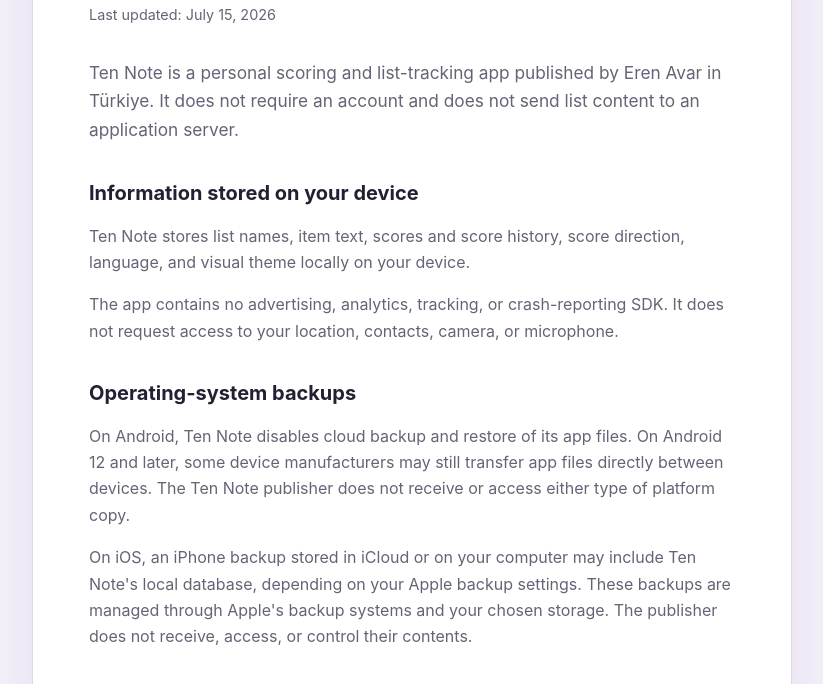
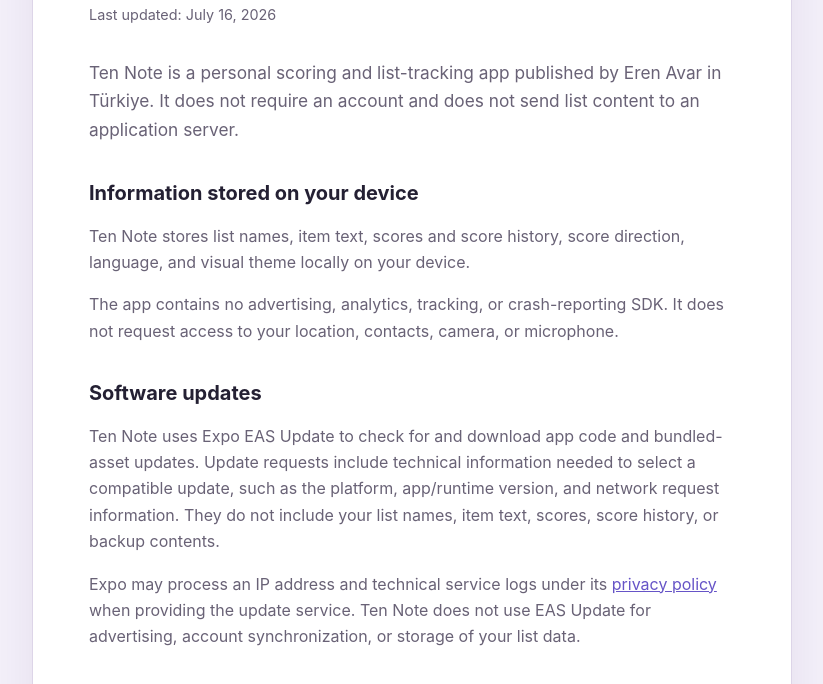
Before and after one commit to erenavar/ten-note-pages, a plain HTML site: page privacy/index.html in a window 1280 px wide. Shown: the part 250-934 px from the top of the page, without its empty margins (228-1051 px from the left). Drawn offline with Linux system fonts and the light colour scheme.

Commit message:
Update privacy policy for EAS Update

```diff
--- a/privacy/index.html
+++ b/privacy/index.html
@@ -18,13 +18,17 @@
   <main>
     <p class="eyebrow">Ten Note</p>
     <h1>Privacy Policy</h1>
-    <p class="meta">Last updated: July 15, 2026</p>
+    <p class="meta">Last updated: July 16, 2026</p>
 
     <p class="lede">Ten Note is a personal scoring and list-tracking app published by Eren Avar in Türkiye. It does not require an account and does not send list content to an application server.</p>
 
     <h2>Information stored on your device</h2>
     <p>Ten Note stores list names, item text, scores and score history, score direction, language, and visual theme locally on your device.</p>
     <p>The app contains no advertising, analytics, tracking, or crash-reporting SDK. It does not request access to your location, contacts, camera, or microphone.</p>
+
+    <h2>Software updates</h2>
+    <p>Ten Note uses Expo EAS Update to check for and download app code and bundled-asset updates. Update requests include technical information needed to select a compatible update, such as the platform, app/runtime version, and network request information. They do not include your list names, item text, scores, score history, or backup contents.</p>
+    <p>Expo may process an IP address and technical service logs under its <a href="https://expo.dev/privacy">privacy policy</a> when providing the update service. Ten Note does not use EAS Update for advertising, account synchronization, or storage of your list data.</p>
 
     <h2>Operating-system backups</h2>
     <p>On Android, Ten Note disables cloud backup and restore of its app files. On Android 12 and later, some device manufacturers may still transfer app files directly between devices. The Ten Note publisher does not receive or access either type of platform copy.</p>
@@ -37,7 +41,7 @@
 
     <h2>Retention and deletion</h2>
     <p>Local information remains until you delete content, use <strong>Settings → Delete all local data</strong>, or uninstall the app. Exported backups must be deleted separately from wherever you saved or shared them. iPhone backup copies stored in iCloud or on your computer are managed separately through your Apple backup settings and chosen storage.</p>
-    <p>Because Ten Note has no account or application server, the publisher does not hold a server-side copy that can be retrieved or deleted.</p>
+    <p>Because Ten Note has no account or list-data server, the publisher does not hold a server-side copy of your lists that can be retrieved or deleted. The update service distributes application code and bundled assets, not your saved content.</p>
 
     <h2>Security</h2>
     <p>Ten Note uses device-local storage and encrypted backups to reduce unnecessary exposure. No storage method is guaranteed to be completely secure. Protect your device, choose a strong backup password, and use services you trust.</p>
```
